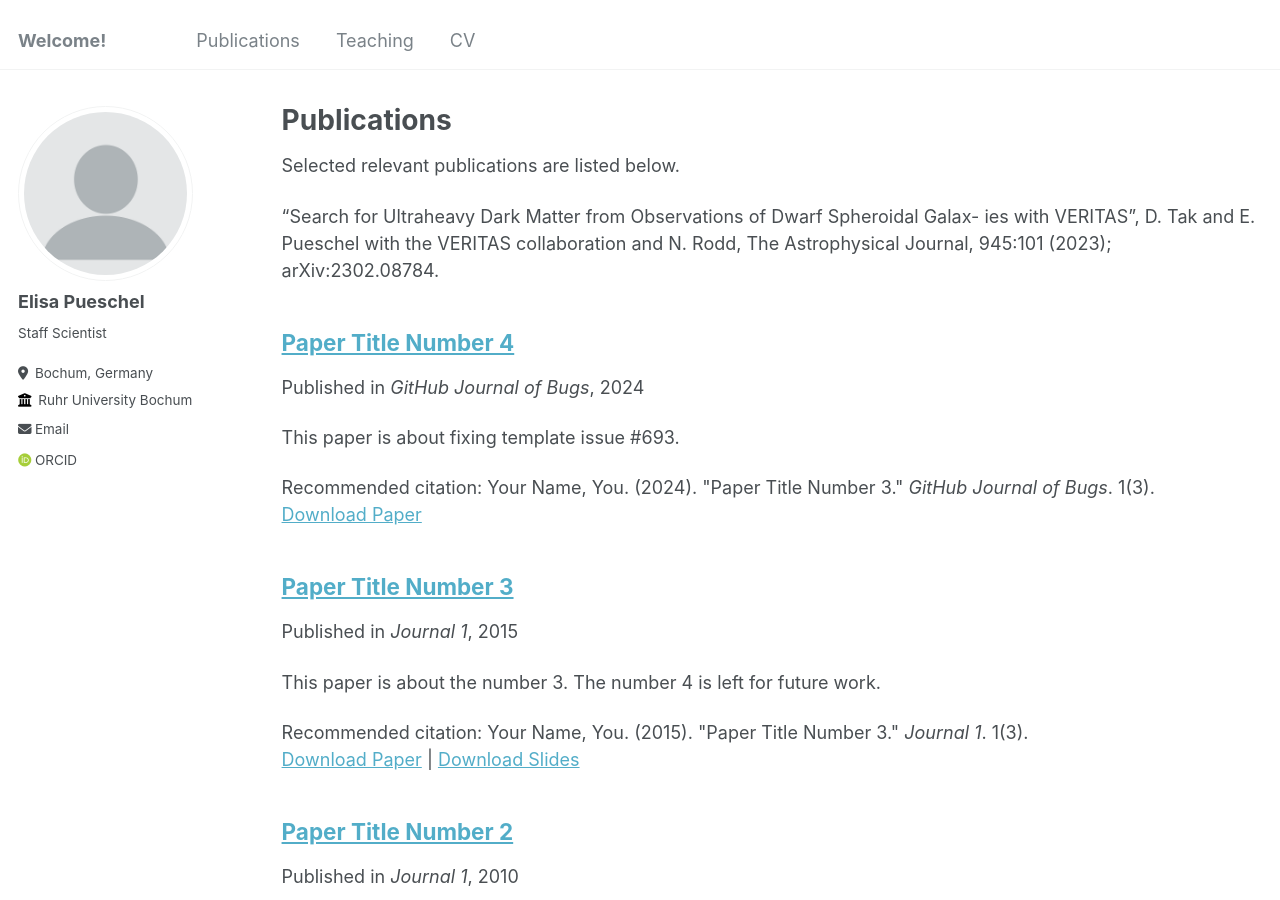
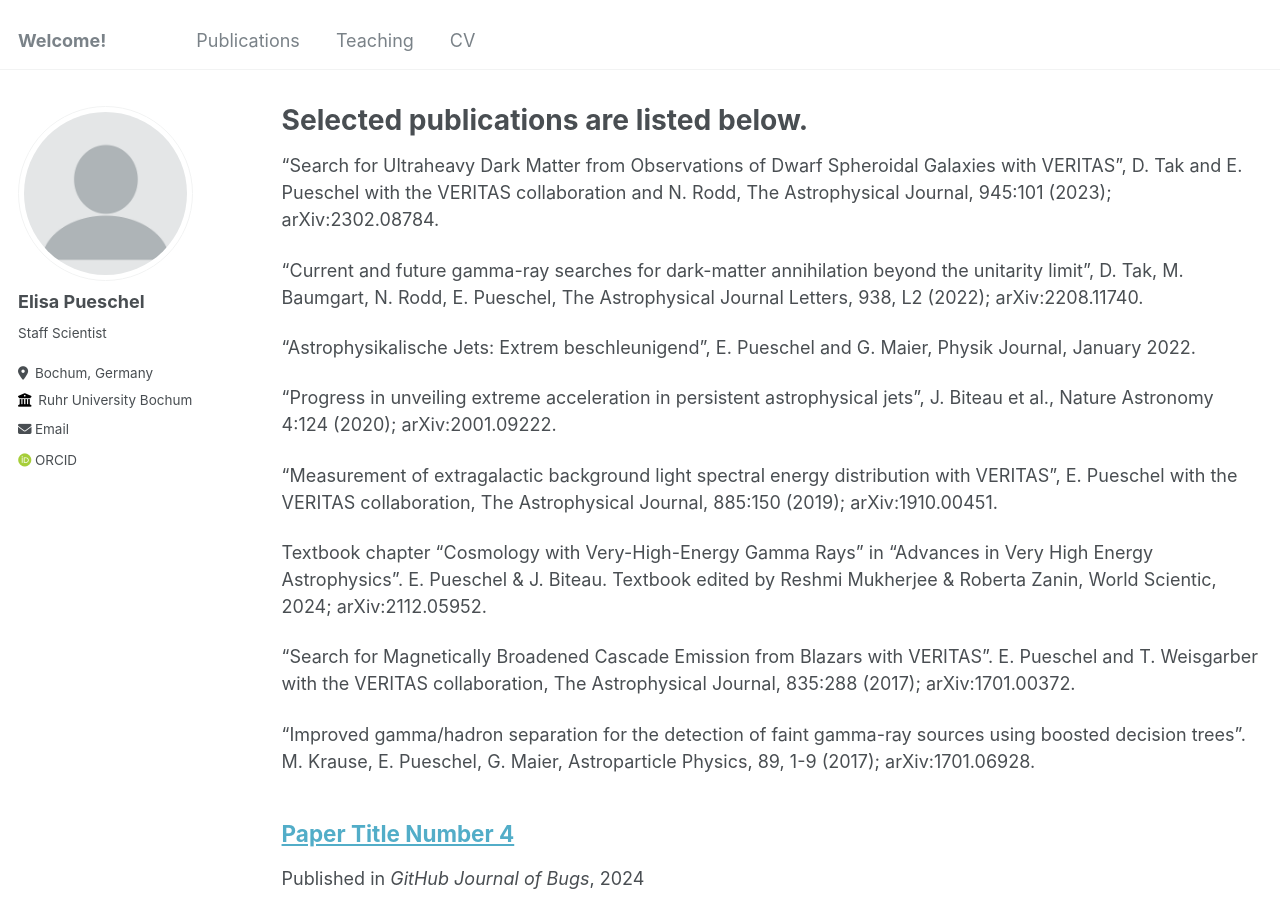
Before and after one commit to epuesche/epuesche.github.io, a Jekyll site: the page built from _pages/publications.md, in a window 1280 px wide and 900 px high. Built offline with Jekyll 4.4.1, drawn with Linux system fonts in a browser that asks for light colours; some web fonts are replaced.

Commit message:
Update publications.md

```diff
--- a/_pages/publications.md
+++ b/_pages/publications.md
@@ -1,15 +1,34 @@
 ---
 layout: archive
-title: "Publications"
+title: "Selected publications are listed below."
 permalink: /publications/
 author_profile: true
 ---
 
-Selected relevant publications are listed below.
+"Search for Ultraheavy Dark Matter from Observations of Dwarf Spheroidal Galaxies with VERITAS", D. Tak and E. Pueschel with the VERITAS collaboration and N. Rodd, The Astrophysical Journal, 945:101 (2023); arXiv:2302.08784.
 
-"Search for Ultraheavy Dark Matter from Observations of Dwarf Spheroidal Galax-
-ies with VERITAS", D. Tak and E. Pueschel with the VERITAS collaboration and
-N. Rodd, The Astrophysical Journal, 945:101 (2023); arXiv:2302.08784.
+"Current and future gamma-ray searches for dark-matter annihilation beyond the unitarity
+limit", D. Tak, M. Baumgart, N. Rodd, E. Pueschel, The Astrophysical Journal Letters,
+938, L2 (2022); arXiv:2208.11740.
+
+"Astrophysikalische Jets: Extrem beschleunigend", E. Pueschel and G. Maier, Physik
+Journal, January 2022.
+
+"Progress in unveiling extreme acceleration in persistent astrophysical jets", J. Biteau
+et al., Nature Astronomy 4:124 (2020); arXiv:2001.09222.
+
+"Measurement of extragalactic background light spectral energy distribution with VERITAS", E. Pueschel with the VERITAS collaboration, The Astrophysical Journal, 885:150 (2019); arXiv:1910.00451.
+
+Textbook chapter "Cosmology with Very-High-Energy Gamma Rays" in "Advances in Very High Energy Astrophysics". E. Pueschel & J. Biteau. Textbook edited by Reshmi Mukherjee & Roberta Zanin, World Scientic, 2024;
+arXiv:2112.05952.
+
+"Search for Magnetically Broadened Cascade Emission from Blazars with VERITAS".
+E. Pueschel and T. Weisgarber with the VERITAS collaboration, The Astrophysical
+Journal, 835:288 (2017); arXiv:1701.00372.
+
+"Improved gamma/hadron separation for the detection of faint gamma-ray sources using boosted
+decision trees". M. Krause, E. Pueschel, G. Maier, Astroparticle Physics, 89, 1-9
+(2017); arXiv:1701.06928.
 
 {% if site.author.googlescholar %}
   <div class="wordwrap">You can also find my articles on <a href="{{site.author.googlescholar}}">my Google Scholar profile</a>.</div>
```
